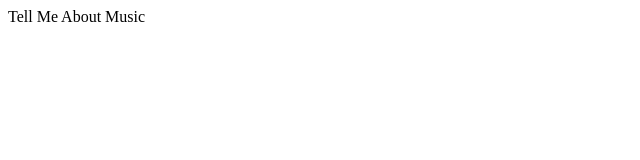
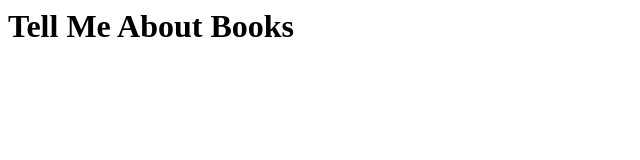
Before and after one commit to CoryH92/survey_form, a plain HTML site: page index.html in a window 1280 px wide. Shown: the whole page, without its empty margins (0-640 px from the left). Drawn offline with Linux system fonts and the light colour scheme.

Commit message:
edited it to be books instead of music

```diff
--- a/index.html
+++ b/index.html
@@ -1 +1 @@
-<h1id="title">Tell Me About Music</h1>
+<h1 id="title">Tell Me About Books</h1>
```
Also changed, not shown: 1 other file.
